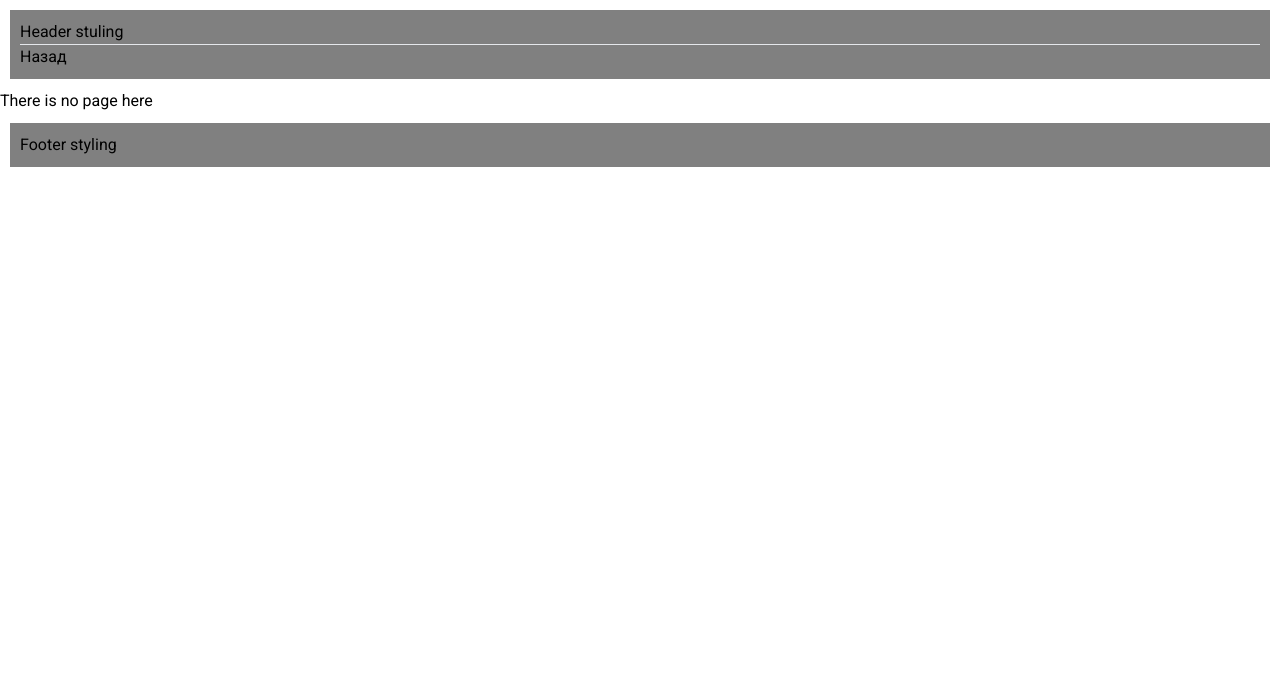
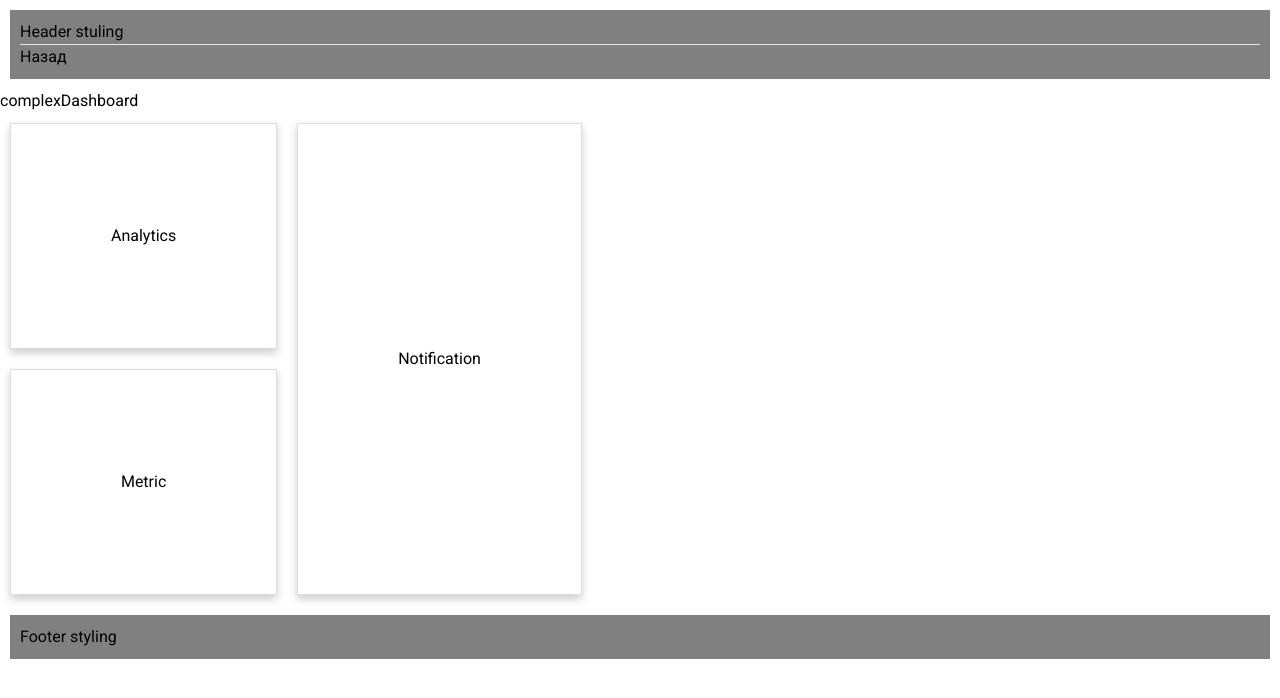
Before and after one commit to monarch-web-vspetrov/nextjsTutor, a Next.js app: page /complexDashboard in a window 1280 px wide. Before the commit this address had no page. Shown: the top 698 px of the page. Built offline with nearby package versions, Linux system fonts and the light colour scheme.

Commit message:
Параллельные маршруты

```diff
--- /dev/null
+++ b/src/app/complexDashboard/@analytics/page.tsx
@@ -0,0 +1,11 @@
+import Card from "@/app/components/card";
+
+function Analytics() {
+    return (
+        <Card>
+            Analytics
+        </Card>
+    );
+}
+
+export default Analytics;
--- /dev/null
+++ b/src/app/complexDashboard/@metric/page.tsx
@@ -0,0 +1,11 @@
+import Card from "@/app/components/card";
+
+function Metric() {
+    return (
+        <Card>
+            Metric
+        </Card>
+    );
+}
+
+export default Metric;
--- /dev/null
+++ b/src/app/complexDashboard/@notification/page.tsx
@@ -0,0 +1,11 @@
+import Card from "@/app/components/card";
+
+function Notification() {
+    return (
+        <Card>
+            Notification
+        </Card>
+    );
+}
+
+export default Notification;
--- /dev/null
+++ b/src/app/complexDashboard/layout.tsx
@@ -0,0 +1,25 @@
+
+import Analytics from "./@analytics/page";
+import Metric from "./@metric/page";
+import Notification from "./@notification/page";
+
+export default function Layout({children, analytics, metric,notification}: {children: React.ReactNode, analytics: React.ReactNode, metric: React.ReactNode, notification: React.ReactNode}) {
+    return (
+        <section>
+            {children}
+            <div style={{display:"flex"}}>
+                <div style={{display:"flex", flexDirection:"column"}}>
+                    <div>
+                        {analytics}
+                    </div>
+                    <div>
+                        {metric}
+                    </div>
+                </div>
+                <div style={{display:"flex", flex: 1}}>
+                    {notification}
+                </div>
+            </div>
+        </section>
+    );
+}
--- /dev/null
+++ b/src/app/complexDashboard/page.tsx
@@ -0,0 +1,9 @@
+function complexDashboard() {
+    return (
+        <div>
+            <h1>complexDashboard</h1>
+        </div>
+    );
+}
+
+export default complexDashboard;
--- /dev/null
+++ b/src/app/components/card.tsx
@@ -0,0 +1,20 @@
+function Card({children}:{
+    children: React.ReactNode
+})  {
+    const cardStyle = {
+        padding:"100px",
+        margin:"10px",
+        boxShadow: "0 4px 8px 0 rgba(0,0,0,0.2  )",
+        border: "1px solid #dddddd",
+        display: "flex",
+        justifyContent: "center",
+        alignItems: "center",
+    }
+    return (
+        <div style={cardStyle}>
+            {children}
+        </div>
+    );
+}
+
+export default Card;
```
